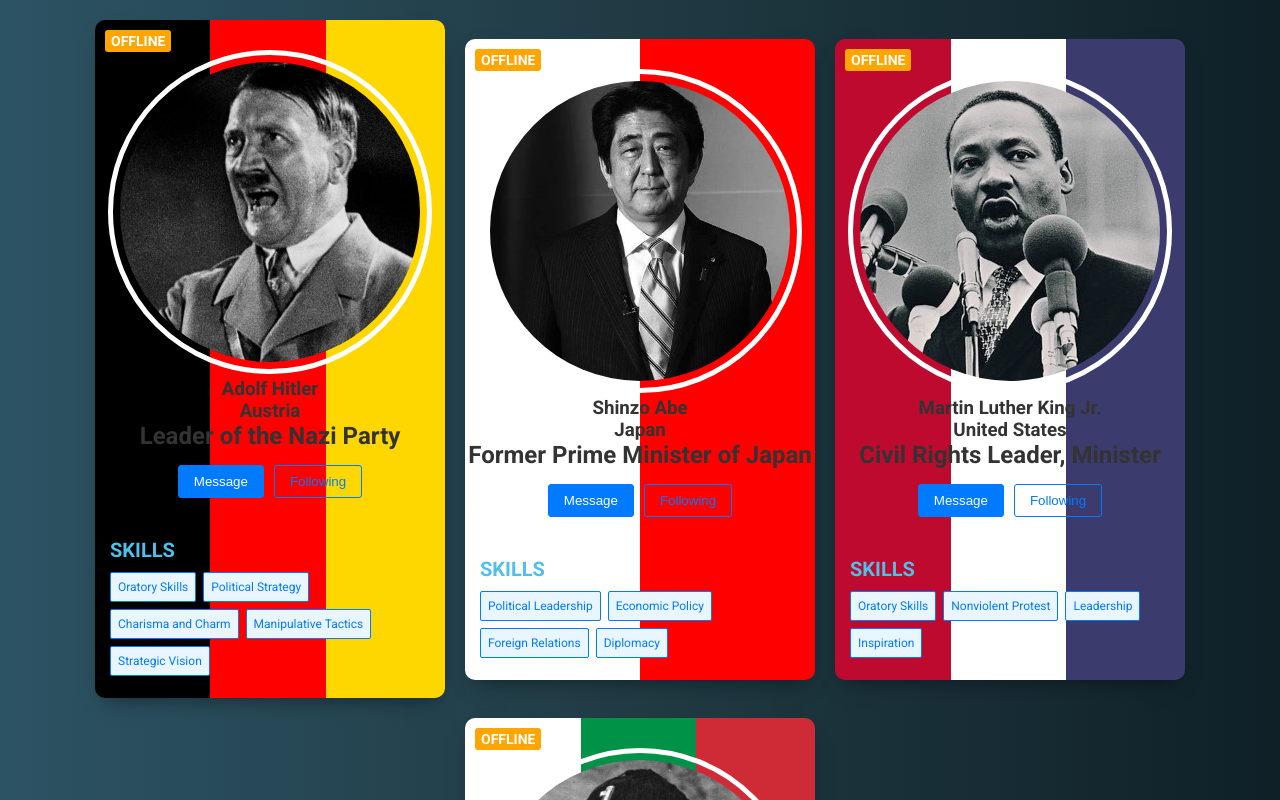
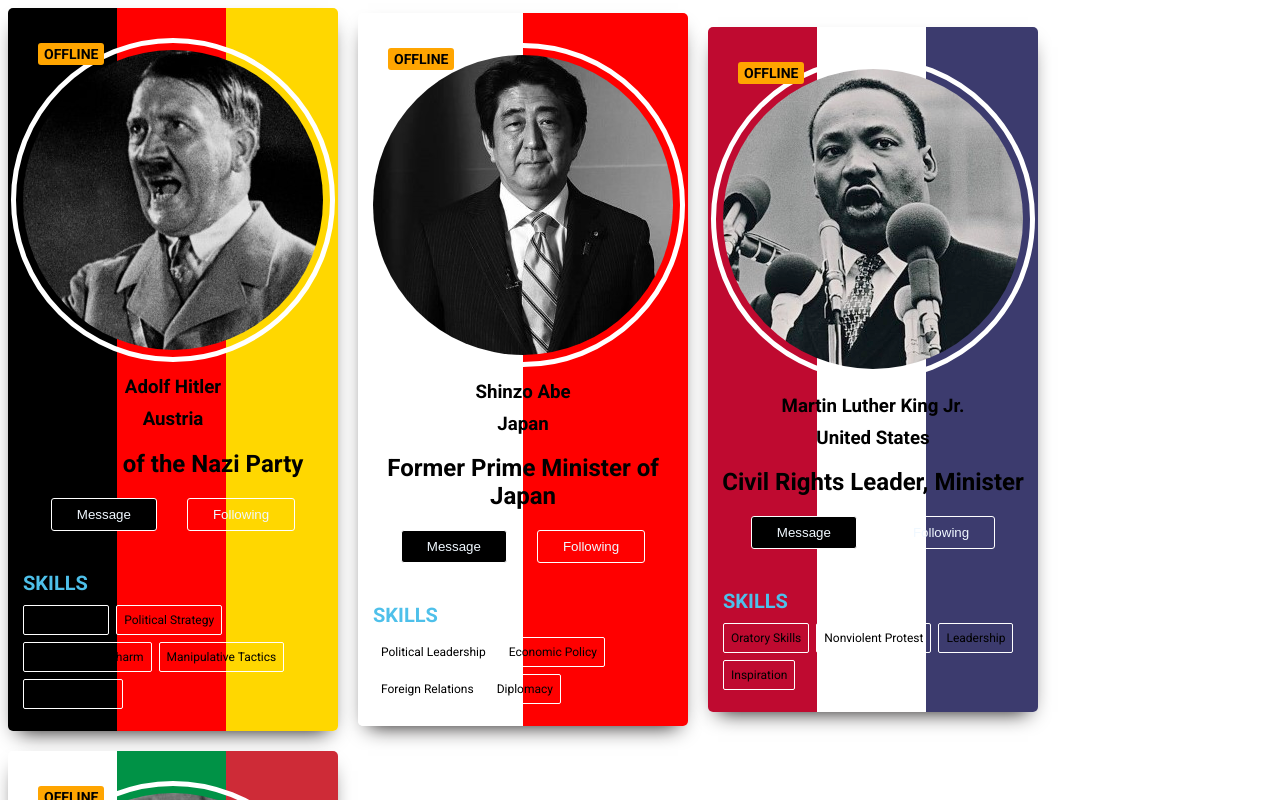
Before and after one commit to harichselvamc/profilecard_React, a React (Vite) app: page / in a window 1280 px wide. Shown: the top 800 px of the page. Built offline with nearby package versions, Linux system fonts and the light colour scheme; a web font is replaced by a local one.

Commit message:
Update index.css

```diff
--- a/src/index.css
+++ b/src/index.css
@@ -2,19 +2,11 @@
 
 * {
     box-sizing: border-box;
-    margin: 0;
-    padding: 0;
 }
 
 body {
     font-family: "Germania One", "Roboto", sans-serif;
-    background: linear-gradient(to right, #2c5364, #203a43, #0f2027);
-    color: #333;
-    display: flex;
-    justify-content: center;
-    align-items: center;
-    min-height: 100vh;
-    padding: 20px;
+
 }
 
 #root {
@@ -22,161 +14,105 @@
     align-items: center;
     gap: 20px;
     flex-wrap: wrap;
-    width: 100%;
-    justify-content: center;
+    min-height: 100vh;
+    margin: 0;
 }
 
-.project {
-    display: flex;
-    flex-direction: column;
-    align-items: center;
-    margin-bottom: 20px;
-    border: 1px solid #ddd;
-    border-radius: 10px;
-    padding: 20px;
-    background-color: #ffffff;
-    transition: transform 0.3s ease, box-shadow 0.3s ease;
-    max-width: 350px;
-    box-shadow: 0 4px 8px rgba(0, 0, 0, 0.2);
+h3{
+    margin: 10px 0px;
+
 }
-
-.project:hover {
-    transform: translateY(-10px);
-    box-shadow: 0 10px 20px rgba(0, 0, 0, 0.3);
+h6{
+    margin: 10px 0px;
+    text-transform: uppercase;
+    font-size: 20px;
+    color: rgb(78, 192, 234);
 }
-
-.project img {
-    max-width: 100%;
-    border-radius: 50%;
-    margin-bottom: 15px;
-    border: 5px solid #fff;
-    padding: 7px;
-}
-
-.project .content {
+p{
+    font-size: 14px;
+    line-height: 21px;
     text-align: center;
 }
 
-.project h3 {
-    margin: 0 0 10px;
-    font-size: 1.5em;
-    color: #2c3e50;
-}
-
-.project p {
-    margin: 0 0 10px;
-    font-size: 1em;
-    line-height: 1.5;
-    color: #34495e;
-}
-
-.project a {
-    display: inline-block;
-    margin-top: 10px;
-    text-decoration: none;
-    color: #007bff;
-    font-weight: bold;
-    transition: color 0.3s ease, background-color 0.3s ease;
-    padding: 10px 20px;
+.cardcontainer{
+   /* # background-color: rgb(255, 17, 17); */
     border-radius: 5px;
-    border: 1px solid #007bff;
-    margin: 5px;
-}
-
-.project a:hover {
-    color: #fff;
-    background-color: #007bff;
-}
-
-h6 {
-    margin: 10px 0;
-    text-transform: uppercase;
-    font-size: 20px;
-    color: #4ec0ea;
-}
-
-.cardcontainer {
-    border-radius: 10px;
-    box-shadow: 0px 10px 20px -10px rgba(0, 0, 0, 0.5);
-    color: #333;
+    box-shadow: 0px 10px 20px -10px rgb(17, 14, 14);
+    color: black;
     padding-top: 30px;
-    width: 350px;
+    width: 330px;
     max-width: 100%;
     text-align: center;
     position: relative;
-    background-color: #fff;
+
 }
 
-.pro {
-    color: #fff;
+.pro{
+    color:rgb(0, 0, 0) ;
     border-radius: 3px;
     font-size: 14px;
     font-weight: bold;
     padding: 3px 6px;
     position: absolute;
-    top: 10px;
-    left: 10px;
-    background-color: orange;
+    top: 35px;
+    left: 30px;
 }
-
-.online {
+.online{
     background-color: greenyellow;
 }
 
-.imgg {
-    border: 5px solid #fff;
+.offline{
+    background-color: orange;
+}
+.imgg{
+    border: 5px solid rgb(255, 255, 255);
     border-radius: 50%;
     padding: 7px;
 }
 
-.button {
+.button{
     display: flex;
     justify-content: center;
-    gap: 10px;
-    margin-top: 15px;
+    gap: 30px;
+
+
 }
 
-button.primary {
-    background-color: #007bff;
-    color: #fff;
+button.primary{
+    background-color: rgb(0, 0, 0);
+    color: aliceblue;
     border-radius: 3px;
-    border: 1px solid #007bff;
+    border: 1px solid rgb(255, 255, 255);
     font-weight: 500;
-    padding: 8px 15px;
-    transition: background-color 0.3s ease, color 0.3s ease;
+    padding: 8px 25px;
+
+
+}
+button.primary.outline{
+    background-color: transparent;
 }
 
-button.primary.outline {
-    background-color: transparent;
-    color: #007bff;
-}
-
-button.primary:hover {
-    background-color: #0056b3;
-    color: #fff;
-}
-
-.skills {
+.skills{
     text-align: left;
     padding: 15px;
     margin-top: 15px;
-    font-size: 20px;
-    color: #007bff;
+   font-size: 20px;
+
 }
 
-.skills ul {
+.skills ul{
     list-style-type: none;
     margin: 0;
     padding: 0;
 }
 
-.skills ul li {
-    border: 1px solid #007bff;
-    display: inline-block;
+.skills ul li{
+    border: 1px solid rgb(255, 255, 255) ;
+    display:inline-block;
     border-radius: 2px;
     padding: 7px;
     margin: 0 7px 7px 0;
     font-size: 12px;
-    background-color: #e9f5ff;
-    color: #007bff;
+
+
 }
```
